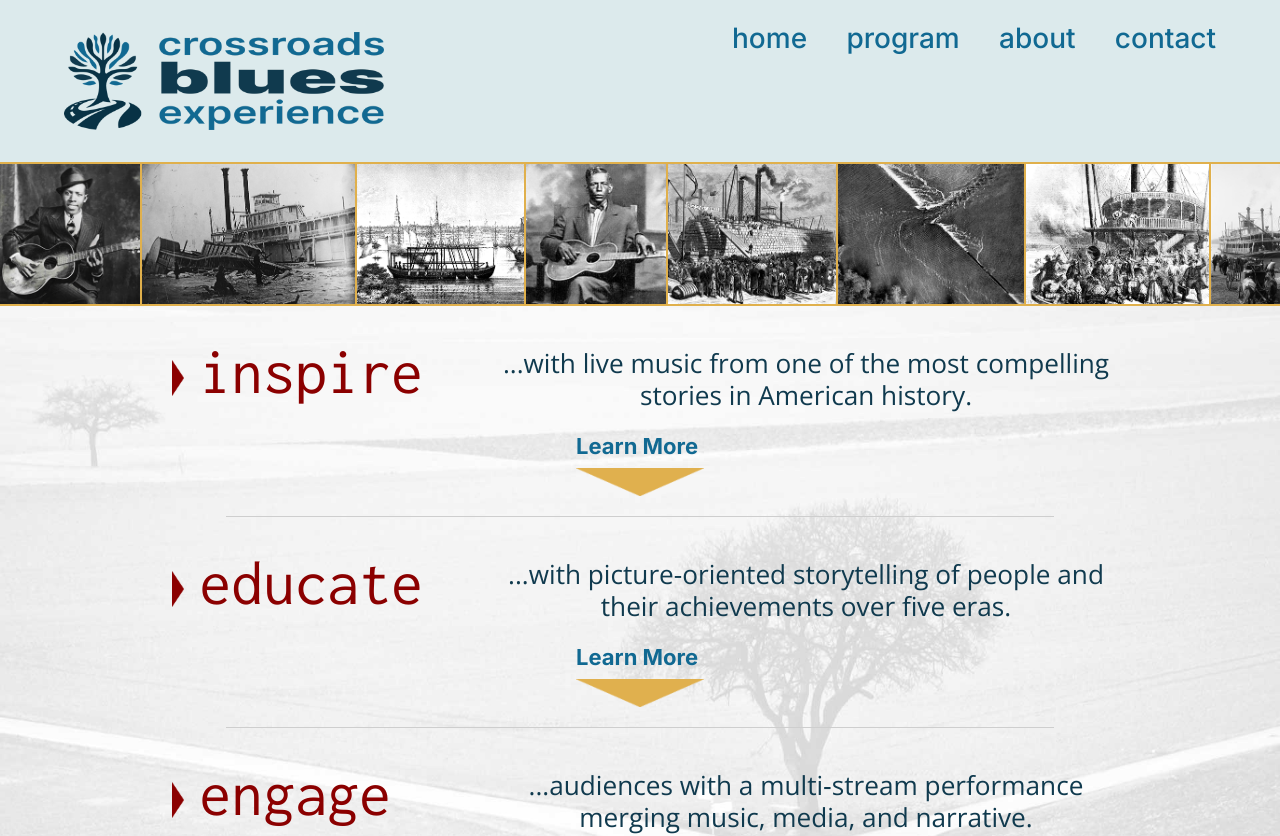
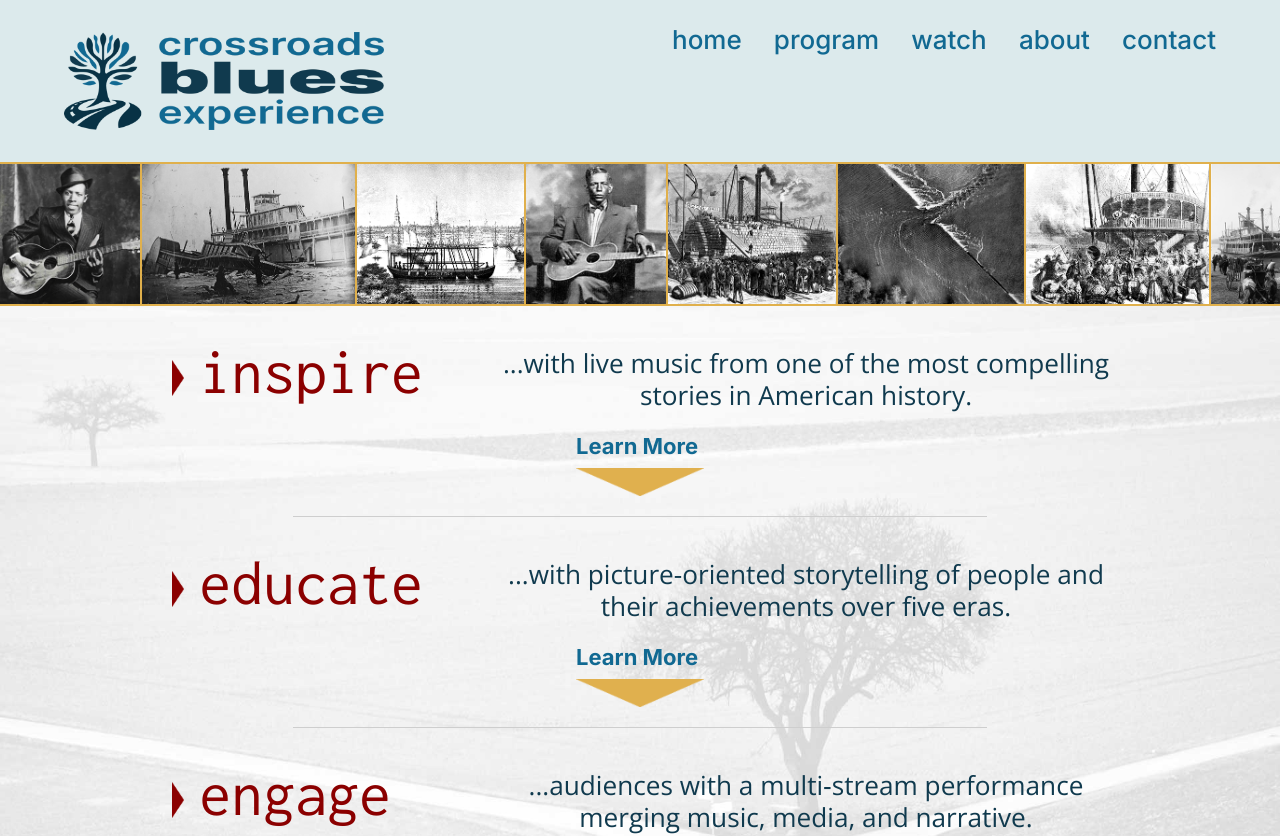
Before and after one commit to vanadu/cbe, a Next.js app: page / in a window 1280 px wide. Shown: the top 836 px of the page. Built offline with nearby package versions, Linux system fonts and the light colour scheme.

Commit message:
Added watch menu item

```diff
--- a/package.json
+++ b/package.json
@@ -10,6 +10,7 @@
   },
   "dependencies": {
     "@emailjs/browser": "^3.11.0",
+    "framer-motion": "^10.16.16",
     "next": "13.5.6",
     "react": "^18",
     "react-dom": "^18",
--- a/src/components/Header.js
+++ b/src/components/Header.js
@@ -3,6 +3,7 @@ import Image from 'next/image'
 import Link from 'next/link'
 import CBEHeaderBrandingMobile from '../../public/images/img-cbe-branding-mobile.png'
 import CBEHeaderBrandingDesktop from '../../public/images/img-cbe-branding-desktop.png'
+import { motion } from 'framer-motion'
 
 import headerimg from '../../public/images/img-header.png'
 import HeaderBrick from '../components/HeaderBrick'
@@ -55,7 +56,16 @@ import * as styles from '../styles/Header.module.scss'
 
 const Header = () => {
   return (
+
+    <motion.div
+      initial={{ opacity: 0 }}
+      animate={{ opacity: 1}}
+      transition={{ duration: .5, delay: .25 }}
+    >
       <div className={styles.header}>
+
+
+
           <div className={styles.top_bar}>
 
             <div className={styles.branding}>
@@ -87,7 +97,14 @@ const Header = () => {
 
           </div>
 
+
         <div className={styles.bricks_container}>
+
+          <motion.div
+            initial={{ opacity: 0 }}
+            animate={{ opacity: 1}}
+            transition={{ duration: 1, delay: 1 }}
+          >
 
             <div className={styles.bricks_slider}>
               <div className={styles.bricks}>
@@ -148,8 +165,12 @@ const Header = () => {
               </div>
             </div>
 
+          </motion.div>
+
         </div>
       </div>
+
+    </motion.div>
   )
 }
 
--- a/src/components/HeaderBrick.js
+++ b/src/components/HeaderBrick.js
@@ -16,7 +16,6 @@ const HeaderBrick = ({src, className, alt}) => {
         // !VA This fixed the no-load problem on iOS!!!!!
         loading="eager"
         priority={true}
-
         // sizes="100vw"
         // style={{ width: '100%', height: 'auto' }}
         className={className} alt={alt}
--- a/src/components/Navbar.js
+++ b/src/components/Navbar.js
@@ -69,6 +69,12 @@ export default function Header() {
               </li>
               <li className={styles.mobile_menu_list_item}>
                 <Link
+                href='/watch'
+                onClick={() => setIsNavOpen(false)}
+                >WATCH</Link>
+              </li>
+              <li className={styles.mobile_menu_list_item}>
+                <Link
                 href='/about'
                 onClick={() => setIsNavOpen(false)}
                 >ABOUT</Link>
@@ -98,6 +104,13 @@ export default function Header() {
                 href='/program'
                 className={styles.nav_link}>
                 program
+              </Link>
+            </li>
+            <li className={styles.desktop_menu_list_item}>
+              <Link
+                href='/watch'
+                className={styles.nav_link}>
+                watch
               </Link>
             </li>
             <li className={styles.desktop_menu_list_item}>
--- a/src/pages/index.js
+++ b/src/pages/index.js
@@ -6,6 +6,7 @@ import HomeContentBlocks from '../components/HomeContentBlocks'
 import Expander from '../components/Expander'
 import { FaPaw } from 'react-icons/fa'
 import SeparatorDots from '../components/SeparatorDots'
+import { motion } from 'framer-motion'
 
 
 
@@ -31,6 +32,11 @@ function Home() {
     <>
       {/* <section className={[styles.home_bg, 'styles.section', out_copy].join(' ')}> */}
       <section className={`${styles.home_bg} ${styles.section}` }>
+        <motion.div
+              initial={{ opacity: 0 }}
+              animate={{ opacity: 1}}
+              transition={{ duration: .5, delay: .5 }}
+            >
 
           <div className={styles.home_content}>
 
@@ -45,86 +51,19 @@ function Home() {
               <p className={styles.content_text}>About 100 years ago, a handful of musicians from the most disadvantaged region in America created a sound that changed the course of popular music all over the world.</p>
 
               <div  className={styles.flex_center}>
+
+                <motion.div
+                  initial={{ opacity: 0 }}
+                  animate={{ opacity: 1}}
+                  transition={{ duration: 1, delay: .25 }}
+                  >
                   <div className={styles.youtube_embed}>
-
                     <iframe width="100%" height="100%" src="https://www.youtube.com/embed/3v312lWTSrs?si=oPzOZ8sMLUUVBxAo" title="YouTube video player" frameborder="0" allow="accelerometer; autoplay; clipboard-write; encrypted-media; gyroscope; picture-in-picture; web-share" allowfullscreen></iframe>
                   </div>
+                </motion.div>
+
               </div>
 
-
-            {/* <div  className={styles.flex_center}>
-              <figure className={styles.figure_full_width}>
-                <div className={styles.grid_bluesmen}>
-                  <hr className={styles.grid_bluesmen_rule} />
-                  <div className={styles.grid_bluesmen_grid}>
-                    <figure className={styles.grid_bluesmen_figure}>
-                      <Image
-                        src={RobertJohnson}
-                        width="0"
-                        height="0"
-                        sizes="100vw"
-                        style={{ width: '100%', height: 'auto' }}
-                        className={styles.grid_bluesmen_img} alt="XXX"
-                      />
-                    </figure>
-                    <figure className={styles.grid_bluesmen_figure}>
-                      <Image
-                        src={CharleyPatton}
-                        width="0"
-                        height="0"
-                        sizes="100vw"
-                        style={{ width: '100%', height: 'auto' }}
-                        className={styles.grid_bluesmen_img} alt="Charley Patton"
-                      />
-                    </figure>
-                    <figure className={styles.grid_bluesmen_figure}>
-                      <Image
-                        src={SonHouse}
-                        width="0"
-                        height="0"
-                        sizes="100vw"
-                        style={{ width: '100%', height: 'auto' }}
-                        className={styles.grid_bluesmen_img} alt="Son House"
-                      />
-                    </figure>
-                    <figure className={styles.grid_bluesmen_figure}>
-                      <Image
-                        src={SkipJames}
-                        width="0"
-                        height="0"
-                        sizes="100vw"
-                        style={{ width: '100%', height: 'auto' }}
-                        className={styles.grid_bluesmen_img} alt="Skip James"
-                      />
-                    </figure>
-                    <figure className={styles.grid_bluesmen_figure}>
-                      <Image
-                        src={BukkaWhite}
-                        width="0"
-                        height="0"
-                        sizes="100vw"
-                        style={{ width: '100%', height: 'auto' }}
-                        className={styles.grid_bluesmen_img} alt="Bukka White"
-                      />
-                    </figure>
-                    <figure className={styles.grid_bluesmen_figure}>
-                      <Image
-                        src={MuddyWaters}
-                        width="0"
-                        height="0"
-                        sizes="100vw"
-                        style={{ width: '100%', height: 'auto' }}
-                        className={styles.grid_bluesmen_img} alt="Muddy Waters"
-                      />
-                    </figure>
-                  </div>
-                  <hr className={styles.grid_bluesmen_rule} />
-                </div>
-              </figure>
-            </div> */}
-            {/* <p className={styles.content_text}>
-              From early rock and roll, to the Beatles and the British invasion, to the Woodstock generation, to what&rsquo;s now known as &lsquo;classic rock&rsquo; &mdash; if it hadn&rsquo;t been for Mississippi Delta blues, popular music of the late 20th century as we know it may never have come to pass.
-            </p> */}
               <p className={styles.content_text}>
               <span className={styles.semibold}>Crossroads&nbsp;Blues&nbsp;Experience</span> celebrates the pre-electric roots of the blues and highlights the promise of America where, no matter what your heritage or background, you can touch people&rsquo;s lives in a positive way and make the world a better place.
               </p>
@@ -145,29 +84,18 @@ function Home() {
               </p>
 
               <div  className={styles.flex_center}>
+                <motion.div
+                  initial={{ opacity: 0 }}
+                  animate={{ opacity: 1}}
+                  transition={{ duration: 1, delay: .25 }}
+                  >
                   <div className={styles.youtube_embed}>
 
                     <iframe width="100%" height="100%" src="https://www.youtube.com/embed/LHHfBZQEHjU?si=rjIkfUtXyIR_tbnF" title="YouTube video player" frameborder="0" allow="accelerometer; autoplay; clipboard-write; encrypted-media; gyroscope; picture-in-picture; web-share" allowfullscreen></iframe>
                   </div>
+                </motion.div>
               </div>
 
-
-
-            {/* <div className={styles.flex_center}>
-              <figure className={styles.figure_full_width}>
-                <hr className={styles.grid_bluesmen_rule} />
-                <Image
-                  src={FiveEras}
-                  width="0"
-                  height="0"
-                  sizes="100vw"
-                  // style={{ width: '100%', height: 'auto' }}
-                  className={styles.figure_full_width_image} alt="Songs of Five Eras"
-                />
-                <hr className={styles.grid_bluesmen_rule} />
-                <figcaption>Songs of Five Eras</figcaption>
-              </figure>
-            </div> */}
               <p className={styles.content_text}>
                 Our project takes five iconic American songs that reflect a mode of transportation, each of which represents an era. We illustrate the progression of these eras in a series of images, each of which tells a story. And all of these images together form a context. The result is image-based, connect-the-dots storytelling that helps the audience conceptualize events into that larger chronology we call <span className={styles.semibold_italic}>history</span>.
               </p>
@@ -190,13 +118,16 @@ function Home() {
 
 
               <div  className={styles.flex_center}>
+                <motion.div
+                  initial={{ opacity: 0 }}
+                  animate={{ opacity: 1}}
+                  transition={{ duration: .5, delay: .25 }}
+                >
                 <div className={styles.youtube_embed}>
                   <iframe width="100%" height="100%" src="https://www.youtube.com/embed/MUJDVtsBn9o?si=xiI_jdspYJoAIO__" title="YouTube video player" frameborder="0" allow="accelerometer; autoplay; clipboard-write; encrypted-media; gyroscope; picture-in-picture; web-share" allowfullscreen></iframe>
                 </div>
+                </motion.div>
               </div>
-
-
-
 
               <p className={styles.content_text}>
                 The objective is for participants to focus on whichever stream captures their attention and imagination most at any given moment while still engaging with &mdash; and learning from &mdash; the other streams.
@@ -208,7 +139,7 @@ function Home() {
             <SeparatorDots />
           </div>
 
-
+        </motion.div>
 
 
       </section>
--- a/src/styles/Header.module.scss
+++ b/src/styles/Header.module.scss
@@ -151,15 +151,15 @@ figure-o-loaded-or-not-ithink-it-score > {
       width: 50px;
     }
     @include tablet {
-      width: 380px;
-      padding: .5rem 1rem 0 0;
+      width: 400px;
+      padding: .563rem 1rem 0 0;
     }
     @include desktop {
-      width: 440px;
-      padding: .5rem 1.5rem 0 0;
+      width: 480px;
+      padding: .625rem 1.5rem 0 0;
     }
     @include ldesktop {
-      width: 500px;
+      width: 560px;
       padding: .5rem 1rem 0 0;
     }
   display: block;
@@ -289,12 +289,15 @@ figure-o-loaded-or-not-ithink-it-score > {
 .desktop_menu_list_item a {
   @include tablet {
     font-size: 1.188rem;
+    line-height: 1.438rem;
   }
   @include desktop {
-    font-size: 1.575rem;
+    font-size: 1.438rem;
+    line-height: 1.75rem;
   }
   @include ldesktop {
-    font-size: 1.75rem;
+    font-size: 1.625rem;
+    line-height: 2rem;
   }
   font-family: $secondary_font;
   font-size: 1.313rem;
```
Also changed, not shown: src/pages/about.js (+10 -4 lines), src/pages/program.js (+9 -0 lines), src/pages/watch.js (added, +30 -0 lines), 1 other file (tests, documents, lock files or other folders). Lines whose indentation alone changed are shown as unchanged.
